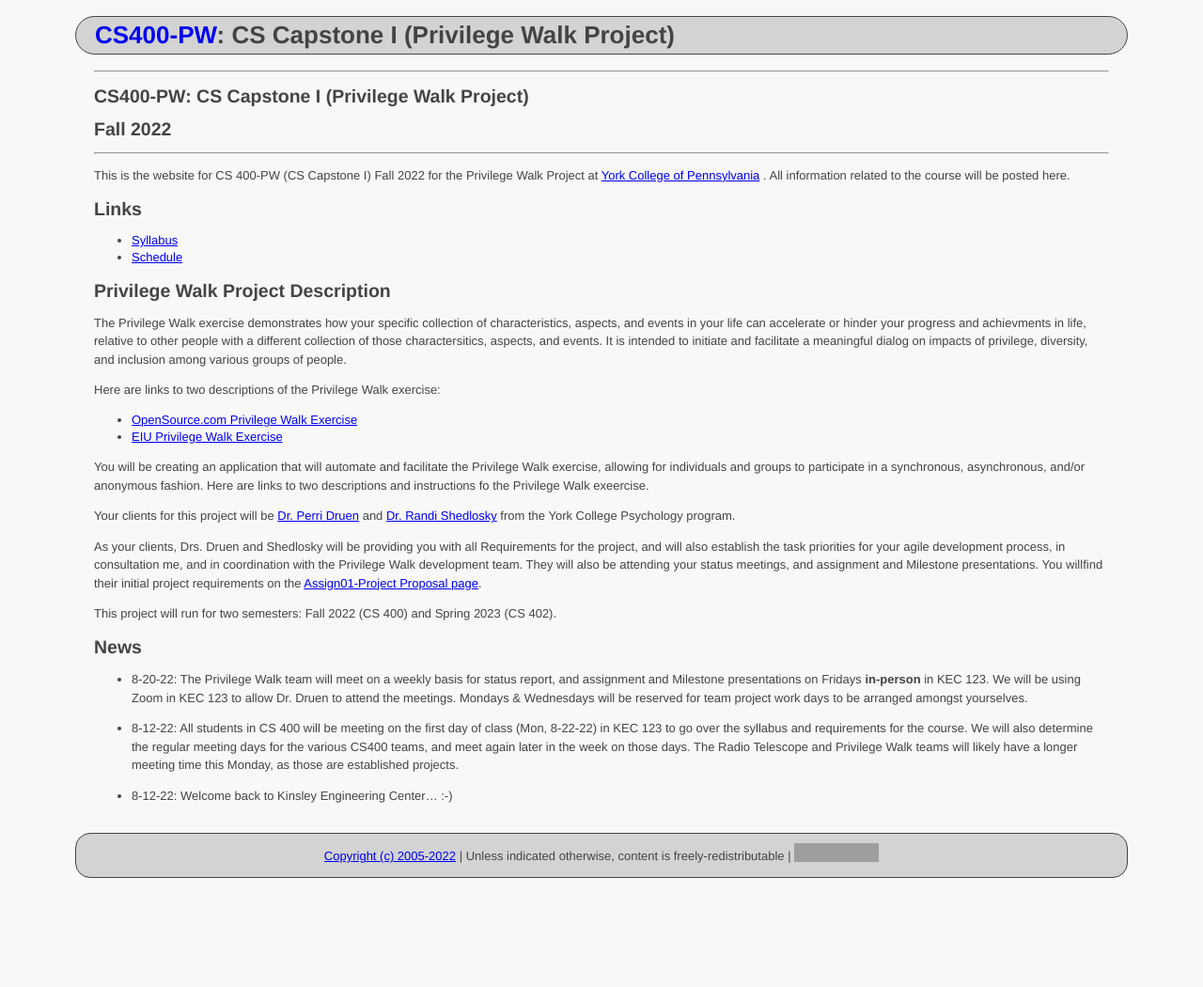
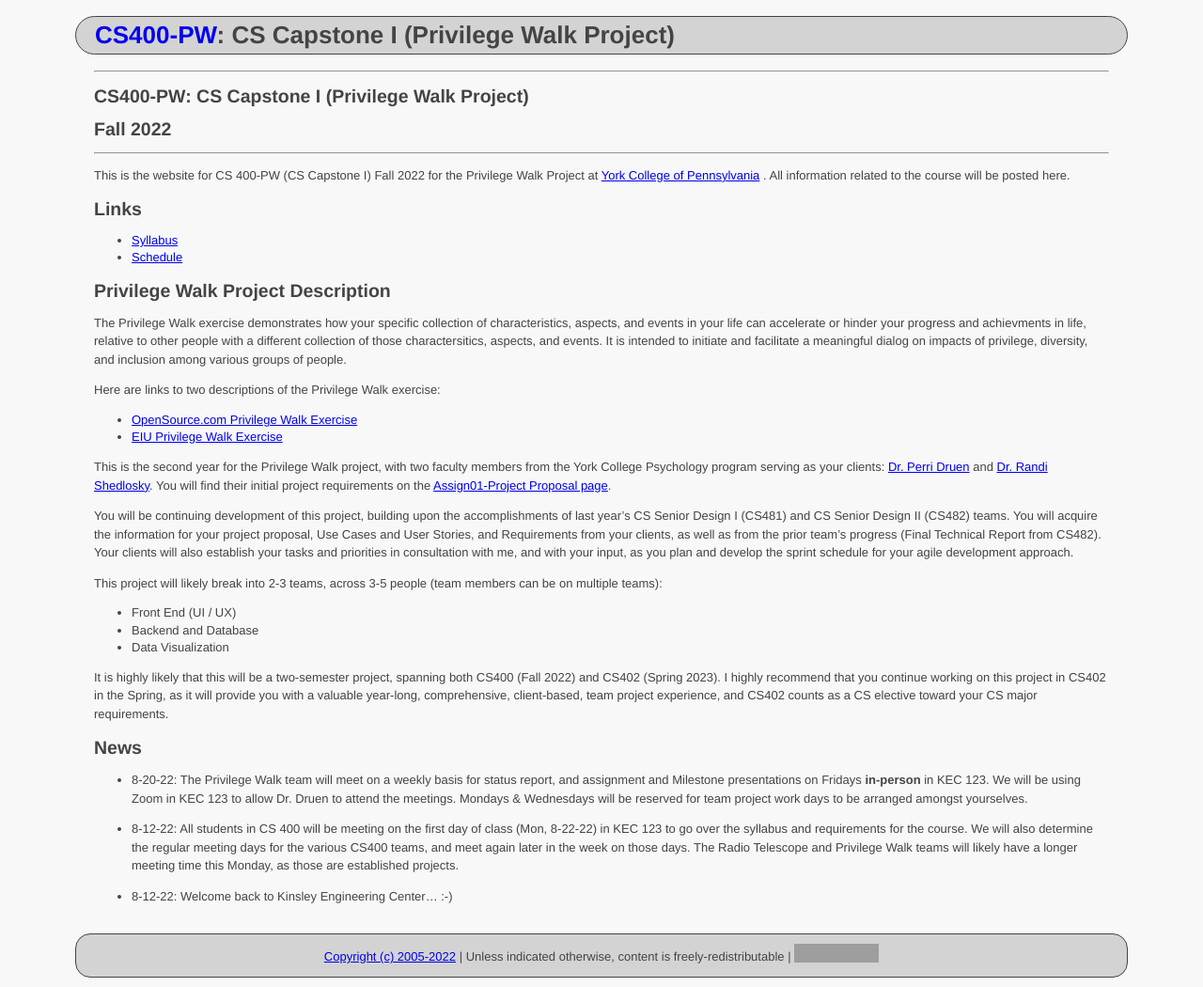
Before and after one commit to ycpcs/cs400-fall2022-PW, a Jekyll site: the page built from index.md, in a window 1280 px wide. Shown: the whole page at 94% size. Built offline with Jekyll 4.4.1, drawn with Linux system fonts in a browser that asks for light colours; before the commit the page ends 944 px from its top, so only the background shows below that; grey boxes are pictures that could not be loaded.

Commit message:
updated project requirements for 2nd year

```diff
--- a/index.md
+++ b/index.md
@@ -26,13 +26,16 @@ Here are links to two descriptions of the Privilege Walk exercise:
   - [OpenSource.com Privilege Walk Exercise](https://opensource.com/open-organization/17/11/privilege-walk-exercise)
   - [EIU Privilege Walk Exercise](https://www.eiu.edu/eiu1111/Privilege%20Walk%20Exercise-%20Transfer%20Leadership%20Institute-%20Week%204.pdf)
 
-You will be creating an application that will automate and facilitate the Privilege Walk exercise, allowing for individuals and groups to participate in a synchronous, asynchronous, and/or anonymous fashion.  Here are links to two descriptions and instructions fo the Privilege Walk exeercise.
+This is the second year for the Privilege Walk project, with two faculty members from the York College Psychology program serving as your clients: [Dr. Perri Druen](https://www.ycp.edu/academics/school-of-behavioral-sciences-and-education/faculty/druen-perri.php) and [Dr. Randi Shedlosky](https://www.ycp.edu/academics/school-of-behavioral-sciences-and-education/faculty/shedlosky-shoemaker-randi.php).  You will find their initial project requirements on the [Assign01-Project Proposal page](.\assign\assign01.html).
 
-Your clients for this project will be [Dr. Perri Druen](https://www.ycp.edu/academics/school-of-behavioral-sciences-and-education/faculty/druen-perri.php) and [Dr. Randi Shedlosky](https://www.ycp.edu/academics/school-of-behavioral-sciences-and-education/faculty/shedlosky-shoemaker-randi.php) from the York College Psychology program.
+You will be continuing development of this project, building upon the accomplishments of last year's CS Senior Design I (CS481) and CS Senior Design II (CS482) teams.  You will acquire the information for your project proposal, Use Cases and User Stories, and Requirements from your clients, as well as from the prior team's progress (Final Technical Report from CS482).  Your clients will also establish your tasks and priorities in consultation with me, and with your input, as you plan and develop the sprint schedule for your agile development approach.
 
-As your clients, Drs. Druen and Shedlosky will be providing you with all Requirements for the project, and will also establish the task priorities for your agile development process, in consultation me, and in coordination with the Privilege Walk development team.  They will also be attending your status meetings, and assignment and Milestone presentations.  You willfind their initial project requirements on the [Assign01-Project Proposal page](.\assign\assign01.html).
+This project will likely break into 2-3 teams, across 3-5 people (team members can be on multiple teams):
+- Front End (UI / UX)
+- Backend and Database
+- Data Visualization
 
-This project will run for two semesters: Fall 2022 (CS 400) and Spring 2023 (CS 402).
+It is highly likely that this will be a two-semester project, spanning both CS400 (Fall 2022) and CS402 (Spring 2023).  I highly recommend that you continue working on this project in CS402 in the Spring, as it will provide you with a valuable year-long, comprehensive, client-based, team project experience, and CS402 counts as a CS elective toward your CS major requirements.
 
 ## News
 <!-- Commenting out News until it's needed - and the dates will change, anyway
```
